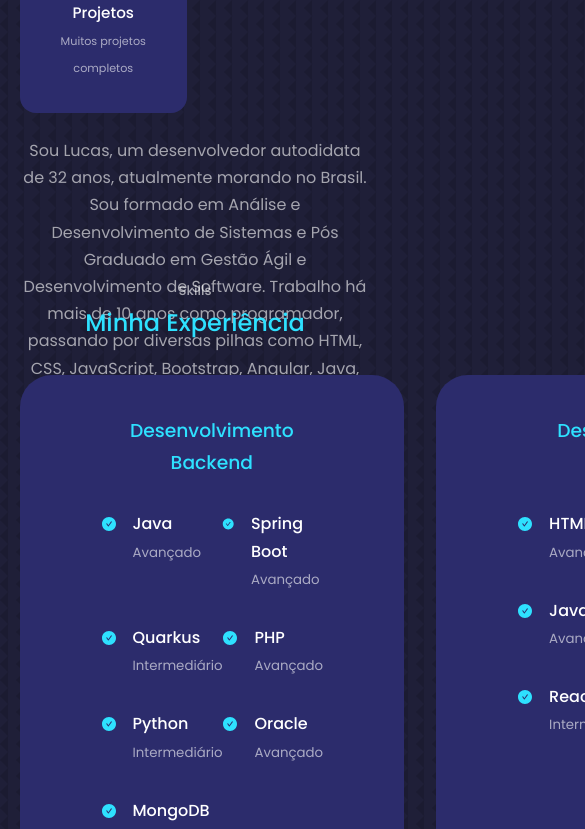
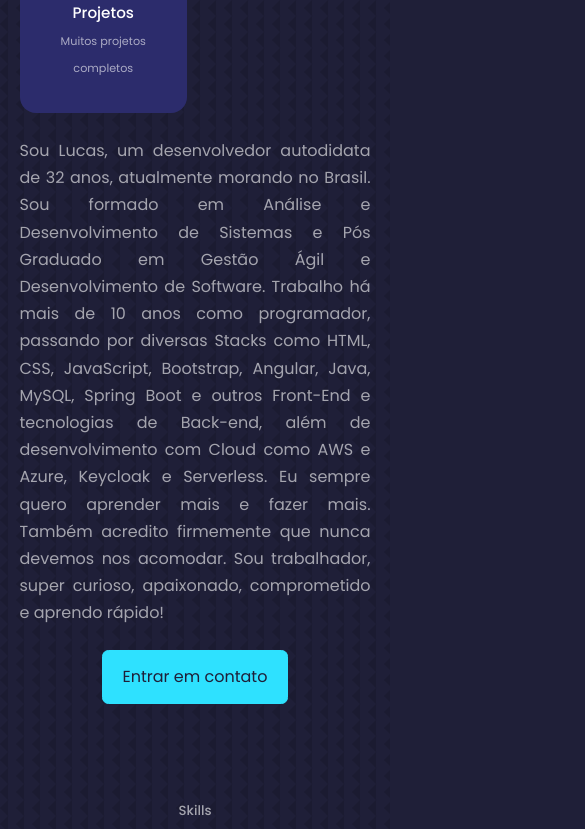
Before and after one commit to LucBecker/react-portfolio-website, a React (Create React App) app: page / in a window 390 px wide. Shown: the part 1600-2429 px from the top of the page, 585 px wide, since content can reach past the window. Built offline with nearby package versions, Linux system fonts and the light colour scheme.

Commit message:
Experience Component Responsive Design, header fixed and Justify Text

```diff
--- a/src/components/about/About.jsx
+++ b/src/components/about/About.jsx
@@ -44,7 +44,8 @@ const About = () => {
               <p>
               Sou Lucas, um desenvolvedor autodidata de 32 anos, atualmente morando no Brasil.
               Sou formado em Análise e Desenvolvimento de Sistemas e Pós Graduado em Gestão Ágil e Desenvolvimento de Software.
-              Trabalho há mais de 10 anos como programador, passando por diversas pilhas como HTML, CSS, JavaScript, Bootstrap, Angular, Java, MySQL, Spring Boot e outros Front-End e tecnologias de Back-end.
+              Trabalho há mais de 10 anos como programador, passando por diversas Stacks como HTML, CSS, JavaScript, Bootstrap, Angular, Java, MySQL, Spring Boot e outros Front-End e tecnologias de Back-end, além de desenvolvimento
+              com Cloud como AWS e Azure, Keycloak e Serverless.
 
               Eu sempre quero aprender mais e fazer mais. Também acredito firmemente que nunca devemos nos acomodar. Sou trabalhador, super curioso, apaixonado, comprometido e aprendo rápido!
               </p>
--- a/src/components/about/about.css
+++ b/src/components/about/about.css
@@ -69,6 +69,7 @@
 .about__content p{
     margin: 2rem 0 2.6rem;
     color: var(--color-light);
+    text-align: justify;
 }
 
 /* ================ MEDIA QUERIES (MEDIUM DEVICES) ================ */
--- a/src/components/experience/experience.css
+++ b/src/components/experience/experience.css
@@ -39,3 +39,32 @@
     margin-top: 6px;
     color: var(--color-primary);
 }
+
+/* ================ MEDIA QUERIES (MEDIUM DEVICES) ================ */
+@media screen and (max-width: 1024px){
+    .experience__container{
+        grid-template-columns: 1fr;
+    }
+
+    .experience__container > div {
+        width: 80%;
+        padding: 2rem;
+        margin: 0 auto;
+    }
+
+    .experience__content{
+        padding: 1rem;
+    }
+}
+
+/* ================ MEDIA QUERIES (SMALL DEVICES) ================ */
+@media screen and (max-width: 600px){
+    .experience__container{
+        gap: 1rem;
+    }
+
+    .experience__container > div {
+        width: 100%;
+        padding: 2rem 1rem;
+    }
+}
--- a/src/components/header/header.css
+++ b/src/components/header/header.css
@@ -67,6 +67,41 @@ header {
     }
 }
 
+@media screen and (max-width: 1017px){
+    header{
+        height: 100vh;
+    }
+
+    .header__socials,
+    .scroll__down{
+        display: none;
+    }
+}
+
+
+@media screen and (max-width: 1022px){
+    header{
+        height: 100vh;
+    }
+
+    .header__socials,
+    .scroll__down{
+        display: none;
+    }
+}
+
+@media screen and (max-width: 1023px){
+    header{
+        height:100 vh;
+    }
+
+    .header__socials,
+    .scroll__down{
+        display: none;
+    }
+}
+
+
 /* ================ MEDIA QUERIES (SMALL DEVICES) ================ */
 @media screen and (max-width: 600px){
     header{
--- a/src/index.css
+++ b/src/index.css
@@ -61,7 +61,6 @@ h1{
 
 section{
     margin-top: 8rem;
-    height: 100vh;
 }
 
 section > h2, section > h5{
```
Also changed, not shown: src/assets/me.png.
